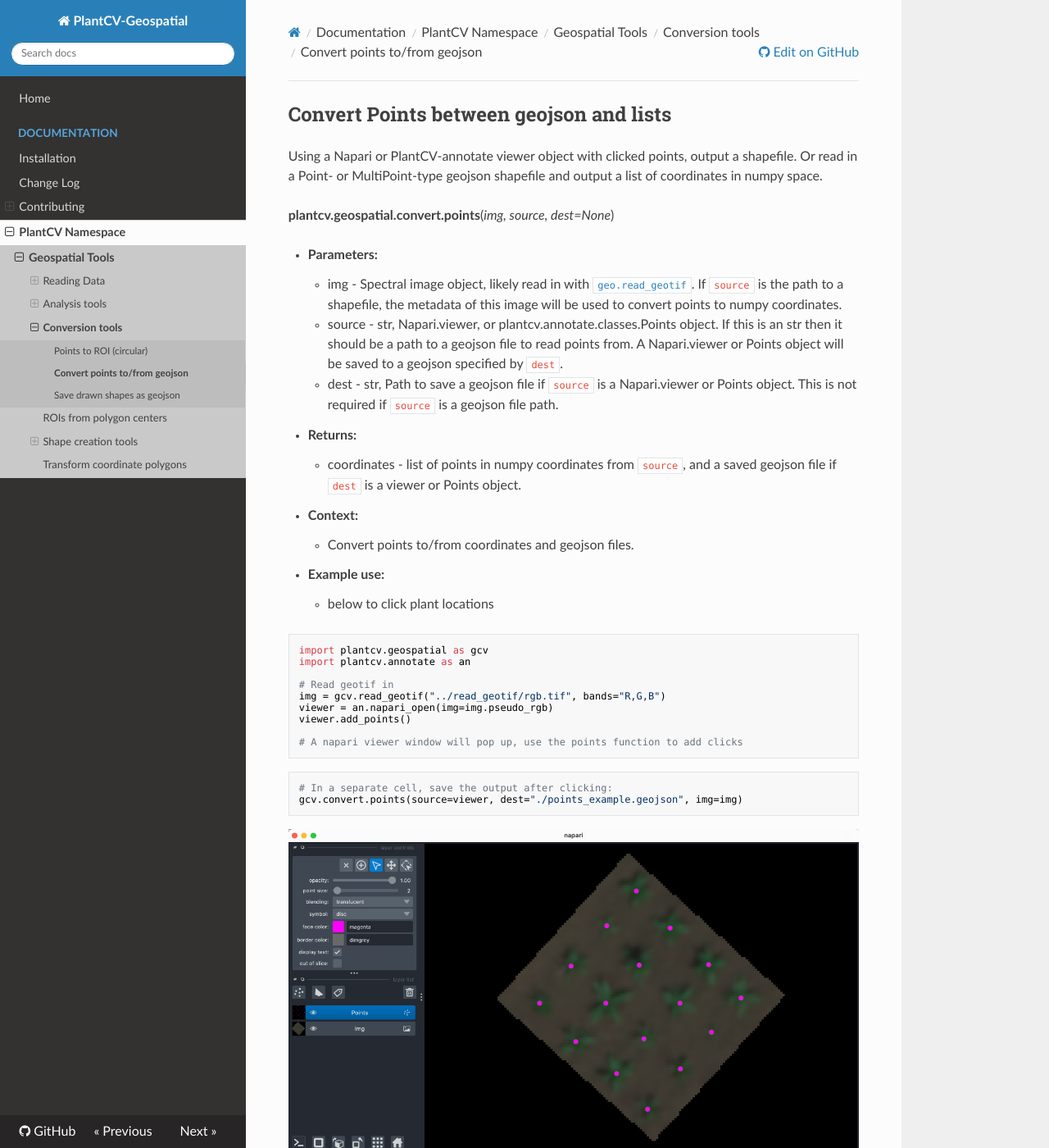
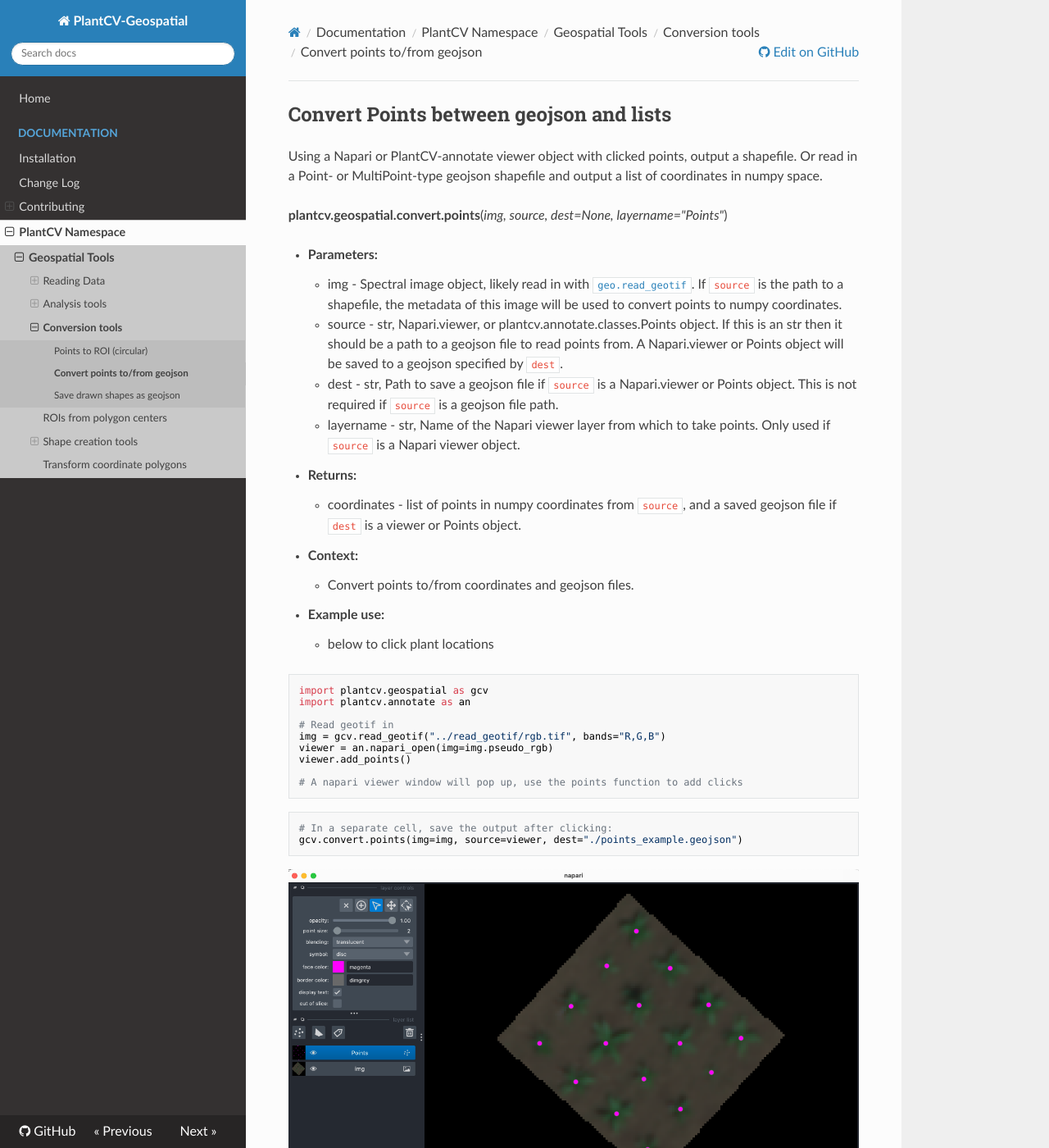
Before and after one commit to danforthcenter/plantcv-geospatial, an MkDocs documentation site: the page built from docs/convert_points.md, in a window 1280 px wide and 1400 px high. Shown: the whole window at 82% size. Built offline with MkDocs 1.6.1, drawn with Linux system fonts in a browser that asks for light colours; nearby versions of some CDN libraries.

Commit message:
Flexible points layername

````diff
--- a/docs/convert_points.md
+++ b/docs/convert_points.md
@@ -2,12 +2,13 @@
 
 Using a Napari or PlantCV-annotate viewer object with clicked points, output a shapefile. Or read in a Point- or MultiPoint-type geojson shapefile and output a list of coordinates in numpy space.
 
-**plantcv.geospatial.convert.points**(*img, source, dest=None*)
+**plantcv.geospatial.convert.points**(*img, source, dest=None, layername="Points"*)
 
 - **Parameters:**
     - img - Spectral image object, likely read in with [`geo.read_geotif`](read_geotif.md). If `source` is the path to a shapefile, the metadata of this image will be used to convert points to numpy coordinates.
     - source - str, Napari.viewer, or plantcv.annotate.classes.Points object. If this is an str then it should be a path to a geojson file to read points from. A Napari.viewer or Points object will be saved to a geojson specified by `dest`.
 	- dest - str, Path to save a geojson file if `source` is a Napari.viewer or Points object. This is not required if `source` is a geojson file path.
+    - layername - str, Name of the Napari viewer layer from which to take points. Only used if `source` is a Napari viewer object.
 
 - **Returns:**
     - coordinates - list of points in numpy coordinates from `source`, and a saved geojson file if `dest` is a viewer or Points object.
@@ -32,7 +33,7 @@
 ```
 ```python
 # In a separate cell, save the output after clicking:
-gcv.convert.points(source=viewer, dest="./points_example.geojson", img=img)
+gcv.convert.points(img=img, source=viewer, dest="./points_example.geojson")
 ```
 
 ![Screenshot](documentation_images/napari_clicks.png)
````
Also changed, not shown: docs/changelog.md (+1 -1 lines), 1 other file.
